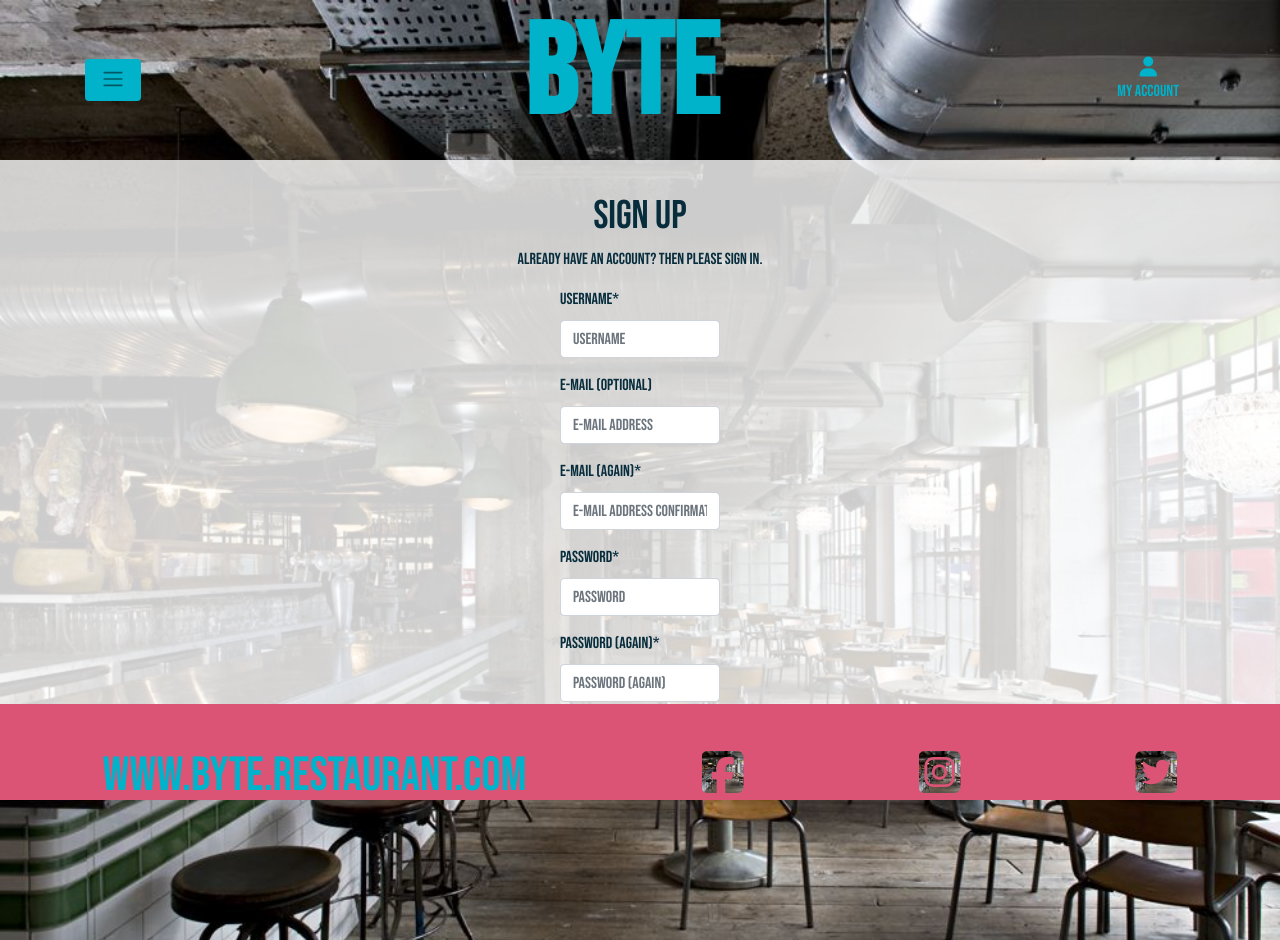
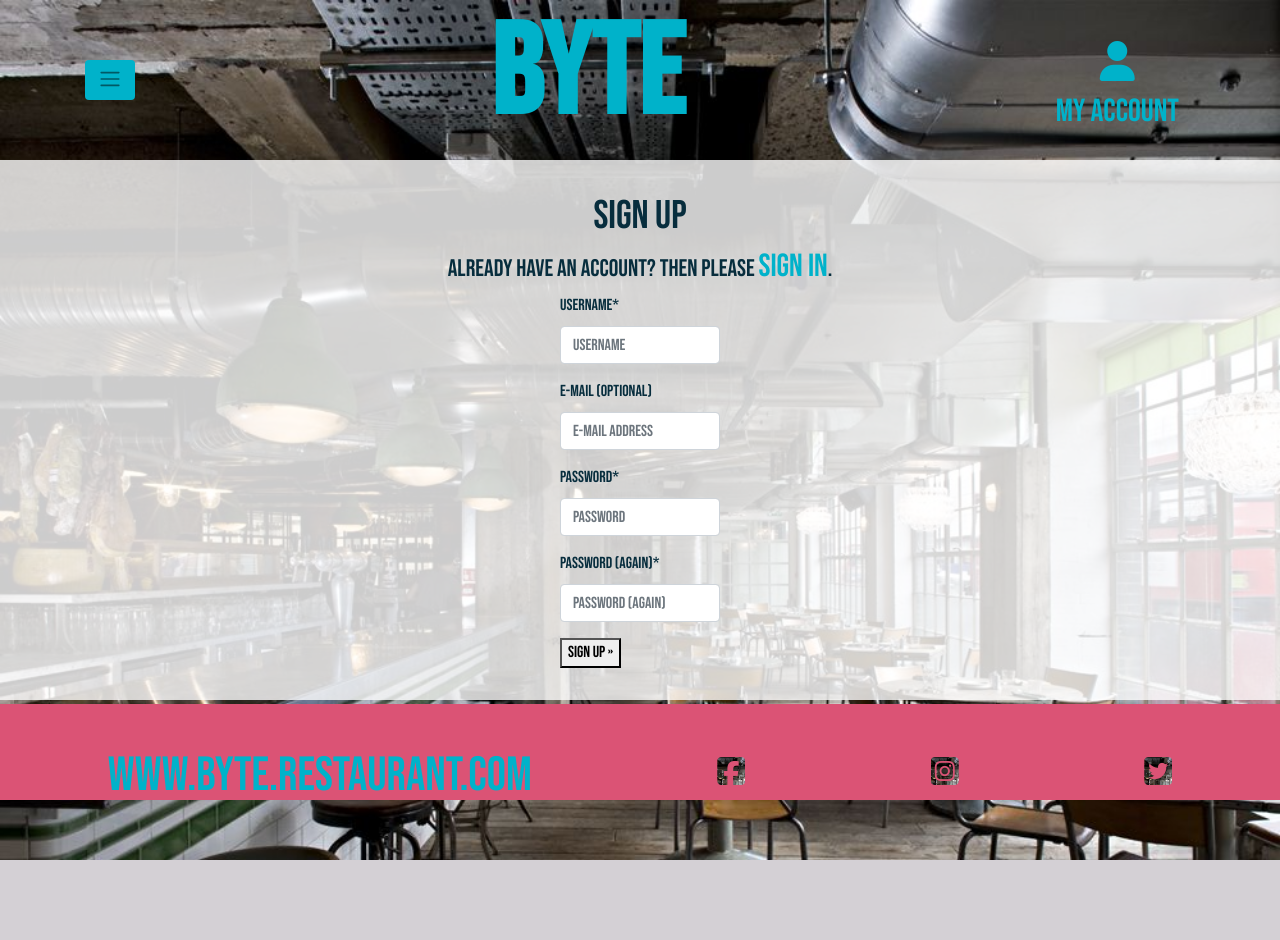
Before and after one commit to OisinWrites/Byte, a Django app: page /accounts/signup/ in a window 1280 px wide. After the commit the page ends 860 px from the top, so only its background shows below. Run offline with Django 3.2, Linux system fonts and the light colour scheme; some libraries are stand-ins or nearby versions.

Commit message:
Adjust sign up template, customise burger element and have present in mobile media break, style dropdown menu, remove repeat email field from sign up

```diff
--- a/byte/settings.py
+++ b/byte/settings.py
@@ -64,7 +64,7 @@ EMAIL_BACKEND = 'django.core.mail.backends.console.EmailBackend'
 
 ACCOUNT_AUTHENTICATION_METHOD = 'username_email'
 ACCOUNT_EMAIL_REQUIRED = False
-ACCOUNT_SIGNUP_EMAIL_ENTER_TWICE = True
+ACCOUNT_SIGNUP_EMAIL_ENTER_TWICE = False
 ACCOUNT_USERNAME_MIN_LENGTH = 4
 LOGIN_URL = '/accounts/login/'
 
--- a/static/css/base.css
+++ b/static/css/base.css
@@ -62,25 +62,28 @@ a {
 
 /* header elements */
 .account-logo {
-    color: rgb(0, 178, 202);
+    color: rgb(0, 178, 202) !important;
     height: 4rem;
 }
 
 .account-logo:hover, .byte:hover{
-    color:rgb(219, 83, 117);
+    color:rgb(219, 83, 117) !important;
   }
 
-#burger-icon {
+.burger-icon {
     background-color: rgb(0, 178, 202) !important;
     color:rgb(0, 178, 202) !important;
 }
 
 #drop {
-    background-color: rgba(255, 255, 255, 0.6);
+    margin-top: 2rem;
+    background-color:rgb(219, 83, 117);
+    height: 40vh;
+    font-size: 2rem;
 }
 
 .burger {
-color:rgb(219, 83, 117) !important;
+    color: rgb(0, 178, 202) !important;
 }
 
 .byte {
@@ -171,11 +174,6 @@ color:rgb(219, 83, 117) !important;
     -webkit-text-fill-color: transparent;
 }
 
-.menu p:hover, .book p:hover, .contact p:hover,
-.menu2 p:hover, .book2:hover p, .contact2 p:hover {
-    color:rgb(219, 83, 117) !important;
-}
-
 .menu2 p, .book2 p, .contact2 p {
     margin-top: 2.5vh;
     font-size: 2rem;
@@ -207,6 +205,13 @@ color:rgb(219, 83, 117) !important;
     justify-content:center ;
     align-items: center;
 }
+
+
+.foot-icon, .account-logo {
+    font-size: 2rem;
+    padding-bottom: 2rem;
+}
+
 /* styling the allauth forms uniformally */
 .allauth-form, .booking-form {
     display: flex;
@@ -259,6 +264,14 @@ color:rgb(219, 83, 117) !important;
     .footer div {
         font-size: 1rem;
      }
+
+     .byte-site {
+        display: none;
+    }
+
+    .account-logo p {
+        display: none;
+    }
 }
 
 /* disappears the mobile block colours on larger devices */
@@ -286,17 +299,4 @@ color:rgb(219, 83, 117) !important;
         font-weight: 700;
         font-size: 6rem;
     }
-
-    .foot-icon, .footer-logo:hover, .account-logo {
-        font-size: 2rem;
-        padding-bottom: 2rem;
-    }
-
-    .account-logo p {
-        display: none;
-    }
-
-    .byte-site {
-        display: none;
-    }
 }
--- a/templates/allauth/account/signup.html
+++ b/templates/allauth/account/signup.html
@@ -8,7 +8,7 @@
 <div class="allauth-form">
   <h1>{% trans "Sign Up" %}</h1>
 
-  <p>{% blocktrans %}Already have an account? Then please <a class="account-logo" href="{{ login_url }}">sign in</a>.{% endblocktrans %}</p>
+  <h4>{% blocktrans %}Already have an account? Then please <a class="account-logo logo-blue" href="{{ login_url }}">sign in</a>.{% endblocktrans %}</h4>
   <form class="signup" id="signup_form" method="post" action="{% url 'account_signup' %}">
     {% csrf_token %}
     {{ form|crispy }}
--- a/templates/base.html
+++ b/templates/base.html
@@ -44,12 +44,11 @@
 <body>
     <header>
       <div class="header container d-flex justify-content-around align-items-center">
-        <nav class="navbar navbar-expand-md navbar-light bg-light rounded" id="burger-icon">
-          <div class="collapse navbar-collapse" id="burger-icon">
-            <ul class="navbar-nav">
-              <li class="nav-item dropdown">
-                <a class="navbar-toggler-icon nav-link burger" href="#" id="navbarDropdownMenuLink" data-toggle="dropdown" aria-haspopup="true" aria-expanded="false">
-                </a>
+
+        <div class="navbar-light d-flex justify-content-center">
+          <button class="btn burger-icon" type="button" data-toggle="dropdown" aria-haspopup="true" aria-expanded="false">
+            <span class="navbar-toggler-icon"></span>
+          </button>
           <div class="dropdown-menu" aria-labelledby="navbarDropdownMenuLink" id="drop">
             <a class="nav-link burger" href="{% url 'home' %}">
               Home
@@ -69,10 +68,7 @@
             </a>
             {% endif %}
           </div>
-              </li>
-            </ul>
         </div>
-        </nav>
 
         <a href="{% url 'home' %}" class="nav-link main-logo-link mx-auto">
           <h1 class="byte">
```
Lines whose indentation alone changed are shown as unchanged.
